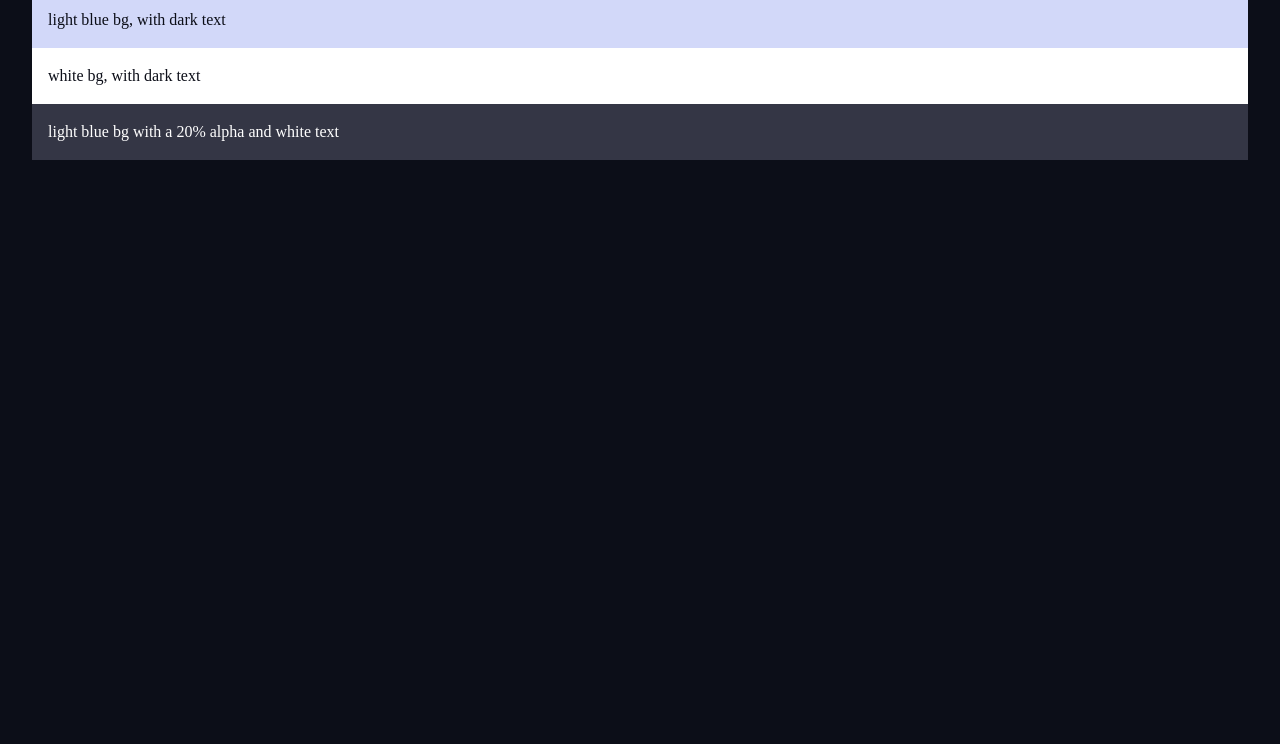
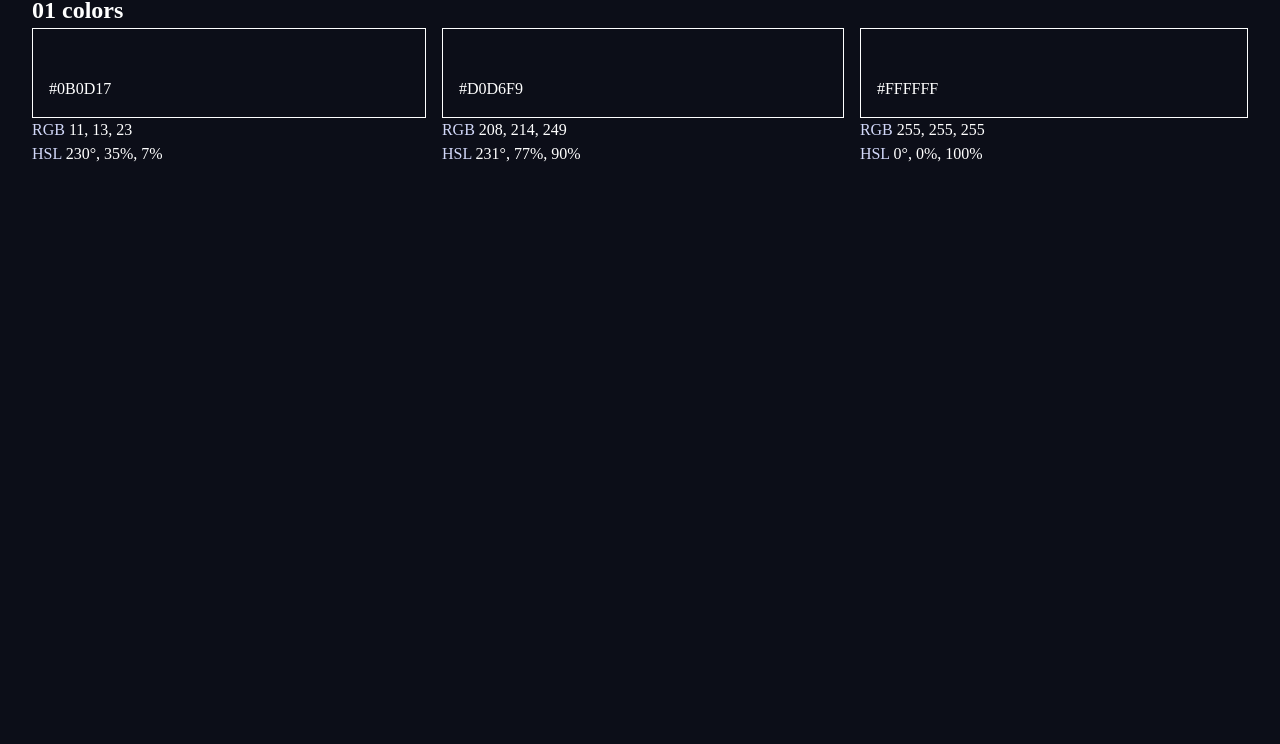
Before and after one commit to willson-alflen/space-travel-website, a plain HTML site: page design-system.html in a window 1280 px wide. Shown: the part 56-800 px from the top of the page. Drawn offline with Linux system fonts and the light colour scheme.

Commit message:
add and modify design-system.html

```diff
--- a/design-system.html
+++ b/design-system.html
@@ -7,20 +7,46 @@
     <link rel="stylesheet" href="index.css" />
     <title>Design System</title>
   </head>
-  <body class="bg-dark">
+  <body class="bg-dark text-white">
     <div class="container">
       <h1>Design System</h1>
 
-      <div class="bg-accent text-dark" style="padding: 1rem">
-        light blue bg, with dark text
-      </div>
+      <section id="colors">
+        <h2><span>01</span> colors</h2>
 
-      <div class="bg-white text-dark" style="padding: 1rem">
-        white bg, with dark text
-      </div>
-      <div class="bg-accent-alpha text-white" style="padding: 1rem">
-        light blue bg with a 20% alpha and white text
-      </div>
+        <div class="flex">
+          <div style="flex-grow: 1;">
+            <div class="bg-dark text-white" style="padding: 3rem 1rem 1rem; border: 1px solid white;">
+              #0B0D17
+            </div>
+            <p><span class="text-accent">RGB</span> 11, 13, 23</p>
+            <p><span class="text-accent">HSL</span> 230°, 35%, 7%</p>
+          </div>
+
+          <div style="flex-grow: 1;">
+            <div class="bg-dark text-white" style="padding: 3rem 1rem 1rem; border: 1px solid white;">
+              #D0D6F9
+            </div>
+            <p><span class="text-accent">RGB</span> 208, 214, 249</p>
+            <p><span class="text-accent">HSL</span> 231°, 77%, 90%</p>
+          </div>
+
+          <div style="flex-grow: 1;">
+            <div class="bg-dark text-white" style="padding: 3rem 1rem 1rem; border: 1px solid white;">
+              #FFFFFF
+            </div>
+            <p><span class="text-accent">RGB</span> 255, 255, 255</p>
+            <p><span class="text-accent">HSL</span> 0°, 0%, 100%</p>
+          </div>
+        </div>
+
+
+
+      </section>
+</div>
+
+
+      </section>
     </div>
   </body>
 </html>
```
